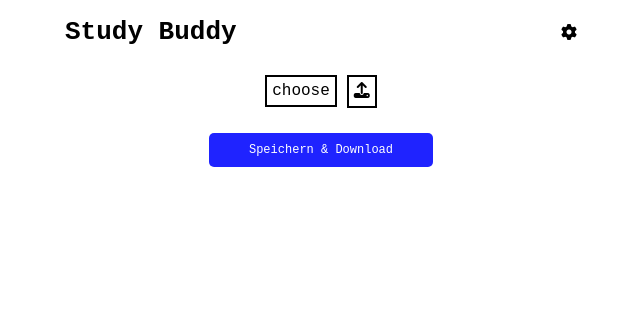
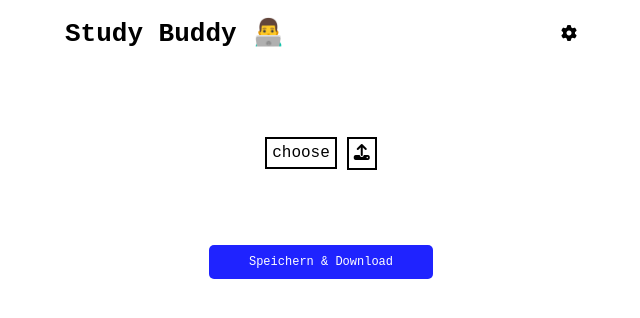
Before and after one commit to jefrwld/study-buddy-frontend, an Angular app: page / in a window 1280 px wide. Shown: the top 318 px of the page, without its empty margins (319-959 px from the left). Built offline with nearby package versions, Linux system fonts and the light colour scheme.

Commit message:
some styles

```diff
--- a/src/app/app.component.html
+++ b/src/app/app.component.html
@@ -3,7 +3,7 @@
 <div class="main-container">
 
     <div class="nav">
-        <h1 class="heading">Study Buddy</h1>
+        <h1 class="heading">Study Buddy 👨‍💻 </h1>
         <div class="menue">
 
             <div (click)="showOptions()" class="menu-icon-wrapper">
--- a/src/styles.css
+++ b/src/styles.css
@@ -26,7 +26,7 @@
 .upload-form-group {
     display: flex;
     justify-content: center;
-    margin-top: 10px;
+    margin-top: 70px;
     align-items: center;
     padding-bottom: 25px;
 }
@@ -38,6 +38,7 @@
     border: 2px solid black;
     font-family: monospace;
     width: fit-content;
+    cursor:pointer;
   }
 
   .upload-form-button {
@@ -50,6 +51,7 @@
     background-color: white;
     color: black;
     margin-left: 10px;
+    cursor: pointer;
   }
 
   .upload-input-label:hover{
@@ -88,9 +90,10 @@
     border: 8px solid #f3f3f3;
     border-top: 8px solid #3498db;
     border-radius: 50%;
-    width: 20px;
-    height: 20px;
+    width: 15px;
+    height: 15px;
     animation: spin 1s linear infinite;
+    margin-bottom: 11px;
   }
 
   .options {
@@ -137,6 +140,7 @@
     background-color: rgb(31, 72, 255);
   }
   .download-button-wrapper {
+    margin-top: 50px;
     width: 100%;
     display: flex;
     justify-content: center;
```
